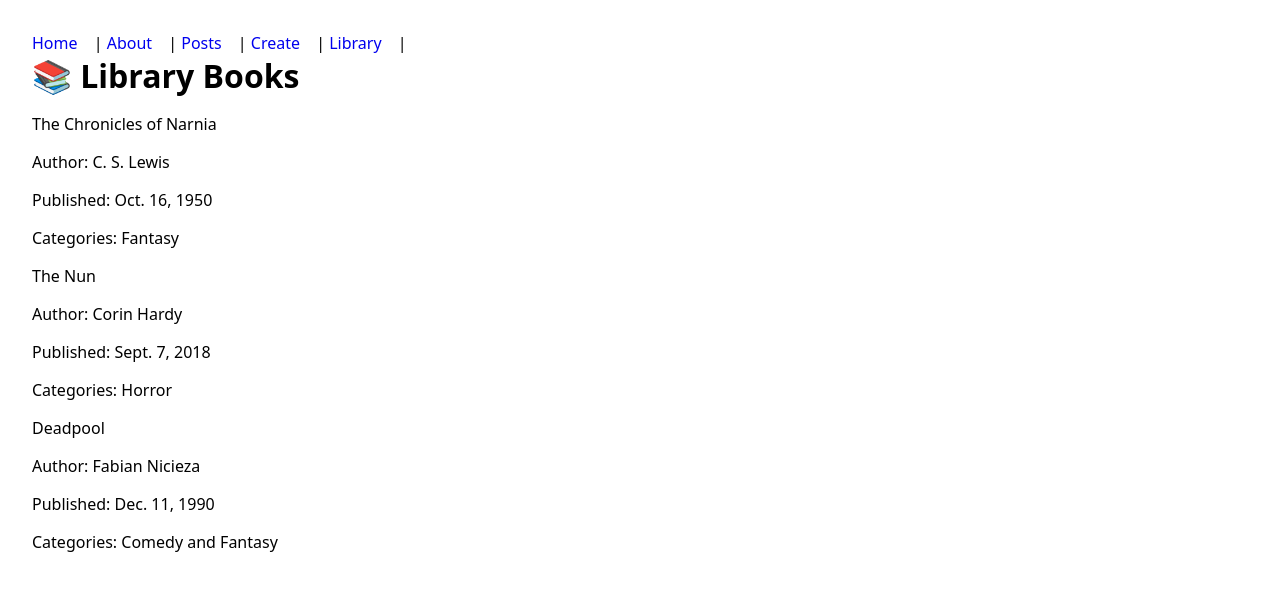
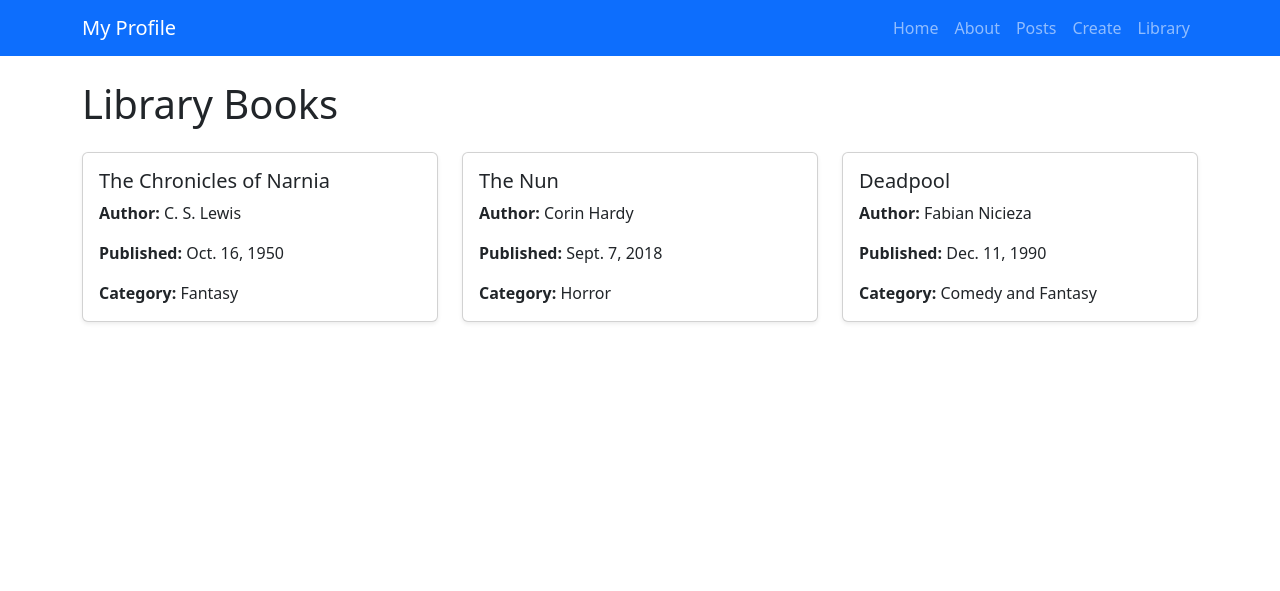
Before and after one commit to johnmarkplacido/IT373-Week4, a Django app: page /library in a window 1280 px wide. Shown: the top 591 px of the page. Run offline with Django 5.2, Linux system fonts and the light colour scheme; data comes from the database, SQL or seed files in the repository; both versions use the stored data as it was after the commit.

Commit message:
Finalize Library

```diff
--- a/pages/admin.py
+++ b/pages/admin.py
@@ -7,6 +7,7 @@ class CommentInline(admin.StackedInline):
     extra = 1
 
 admin.site.register(Author)
+admin.site.register(Category)
 admin.site.register(Book)
 
 @admin.register(Post)
--- a/pages/models.py
+++ b/pages/models.py
@@ -65,6 +65,11 @@ class Category(models.Model):
     def __str__(self):
         return self.name
 
+class Category(models.Model):
+    name = models.CharField(max_length=100)
+
+    def __str__(self):
+        return self.name
 
 class Book(models.Model):
     title = models.CharField(max_length=200)
--- a/pages/templates/base.html
+++ b/pages/templates/base.html
@@ -1,22 +1,38 @@
+{% load static %}
 <!DOCTYPE html>
 <html lang="en">
 <head>
     <meta charset="UTF-8">
     <meta name="viewport" content="width=device-width, initial-scale=1.0">
-    <title>{% block title %}My Django App{% endblock %}</title>
-    {% load static %}
-    <link rel="stylesheet" href="{% static 'css/style.css' %}">
+    <title>{% block title %}My Profile{% endblock %}</title>
+
+    <!-- Bootstrap CSS -->
+    <link href="https://cdn.jsdelivr.net/npm/bootstrap@5.3.0/dist/css/bootstrap.min.css" rel="stylesheet">
 </head>
 <body>
-    <nav>
-        <a href="{% url 'home' %}">Home</a> |
-        <a href="{% url 'about' %}">About</a> |
-        <a href="{% url 'post_list' %}">Posts</a> |
-        <a href="{% url 'post_create' %}">Create</a> |
-        <a href="{% url 'library_home' %}">Library</a> |
+
+    <!-- Navbar -->
+    <nav class="navbar navbar-expand-lg navbar-dark bg-primary">
+        <div class="container">
+            <a class="navbar-brand" href="{% url 'home' %}">My Profile</a>
+            <div class="collapse navbar-collapse">
+                <ul class="navbar-nav ms-auto">
+                    <li class="nav-item"><a class="nav-link" href="{% url 'home' %}">Home</a></li>
+                    <li class="nav-item"><a class="nav-link" href="{% url 'about' %}">About</a></li>
+                    <li class="nav-item"><a class="nav-link" href="{% url 'post_list' %}">Posts</a></li>
+                    <li class="nav-item"><a class="nav-link" href="{% url 'post_create' %}">Create</a></li>
+                    <li class="nav-item"><a class="nav-link" href="{% url 'library_home' %}">Library</a></li>
+                </ul>
+            </div>
+        </div>
     </nav>
-    <main>
+
+    <!-- Main Content -->
+    <main class="container py-4">
         {% block content %}{% endblock %}
     </main>
+
+    <!-- Bootstrap JS -->
+    <script src="https://cdn.jsdelivr.net/npm/bootstrap@5.3.0/dist/js/bootstrap.bundle.min.js"></script>
 </body>
 </html>
--- a/pages/templates/library.html
+++ b/pages/templates/library.html
@@ -1,17 +1,28 @@
 {% extends 'base.html' %}
-{% block title %}{{ title }}{% endblock %}
+
+{% block title %}Library Books{% endblock %}
+
 {% block content %}
-<h1>📚 Library Books</h1>
+<h1 class="mb-4">Library Books</h1>
+
+<div class="row">
     {% for book in books %}
-    <div class="book">
-        <p class="book-title">{{ book.title }}</p>
-        <p>Author: {{ book.author.name }}</p>
-        <p>Published: {{ book.published }}</p>
-        <p>Categories:
-            {% for cat in book.categories.all %}
-                {{ cat.name }}{% if not forloop.last %}, {% endif %}
-            {% endfor %}
-        </p>
-    </div>
+        <div class="col-md-4 mb-4">
+            <div class="card shadow-sm">
+                <div class="card-body">
+                    <h5 class="card-title">{{ book.title }}</h5>
+                    <p class="card-text"><strong>Author:</strong> {{ book.author }}</p>
+                    <p class="card-text"><strong>Published:</strong> {{ book.published }}</p>
+                    <p class="card-text"><strong>Category:</strong>
+                        {% for cat in book.categories.all %}
+                          {{ cat.name }}{% if not forloop.last %}, {% endif %}
+                        {% endfor %}
+                    </p>
+                </div>
+            </div>
+        </div>
+    {% empty %}
+        <p>No books available.</p>
     {% endfor %}
+</div>
 {% endblock %}
```
Also changed, not shown: db.sqlite3.
